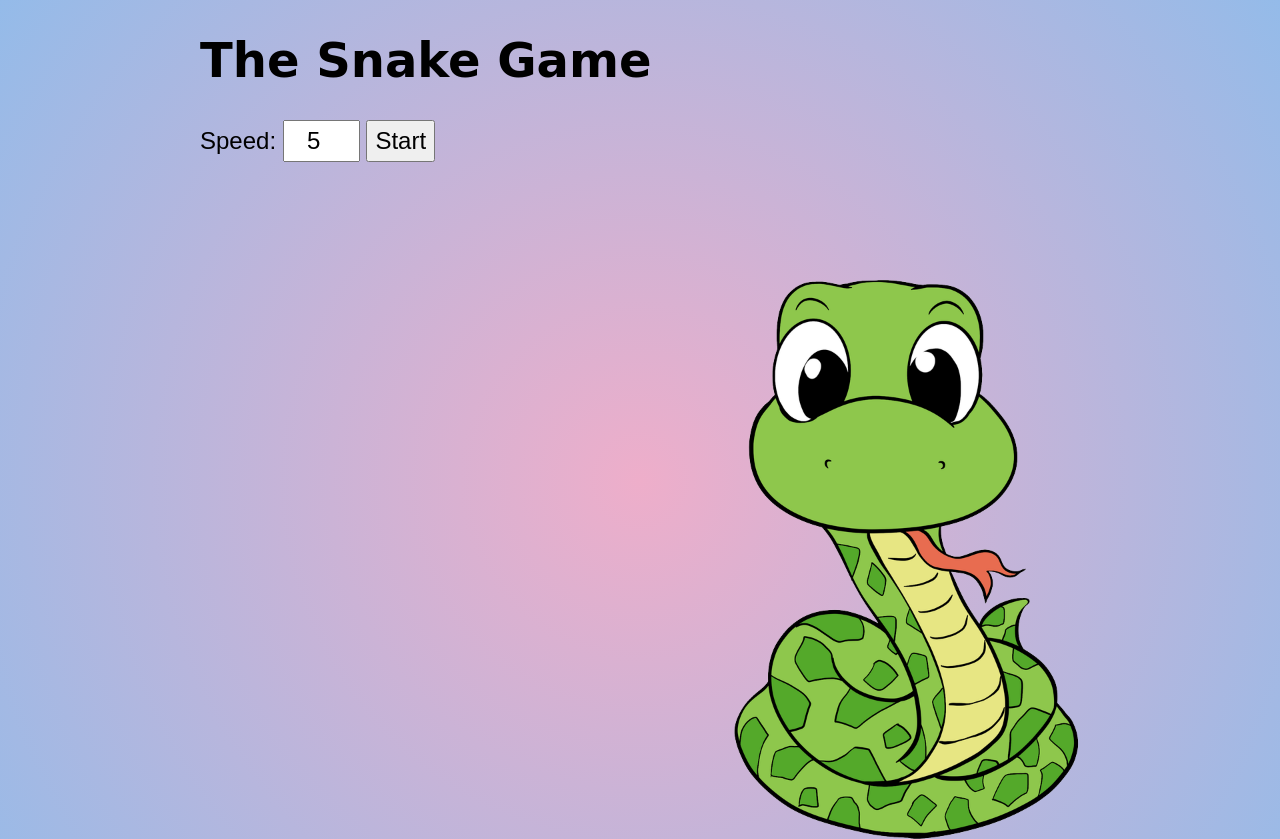
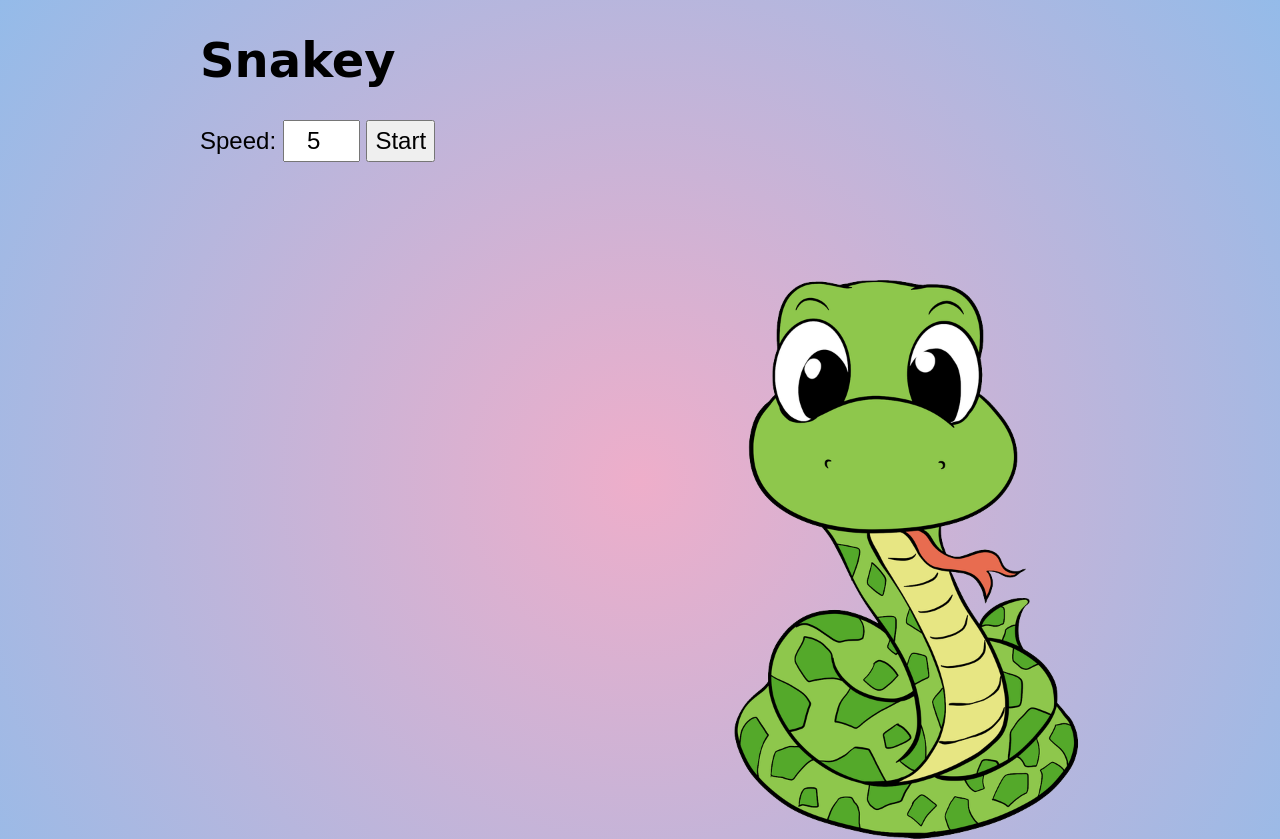
Before and after one commit to Astitva7717/SnakeGame, a plain HTML site: page index.html in a window 1280 px wide. Shown: the top 839 px of the page. Drawn offline with Linux system fonts and the light colour scheme.

Commit message:
Update index.html

```diff
--- a/index.html
+++ b/index.html
@@ -7,7 +7,7 @@
         <link rel='stylesheet' href="app.css">
     </head>
     <body>
-        <H1>The Snake Game</H1>
+        <H1>Snakey</H1>
         Speed:
         <input type="number" id="gameSpeed" value="5" min="1" max="9" step="1" />
 
```
